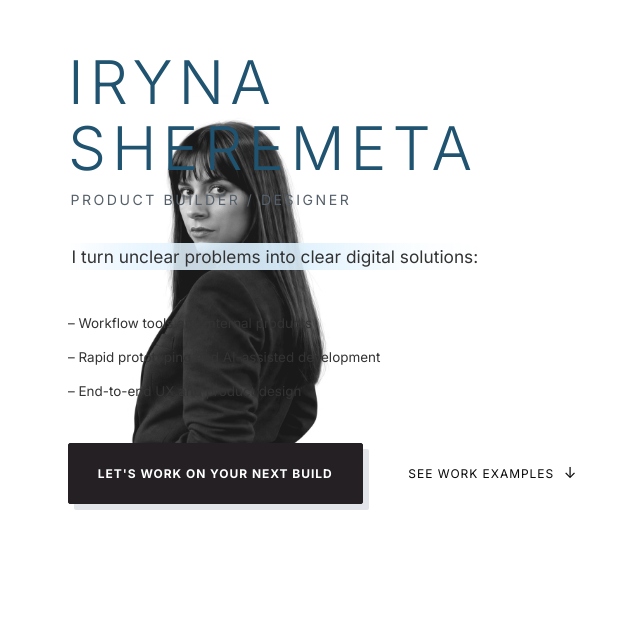
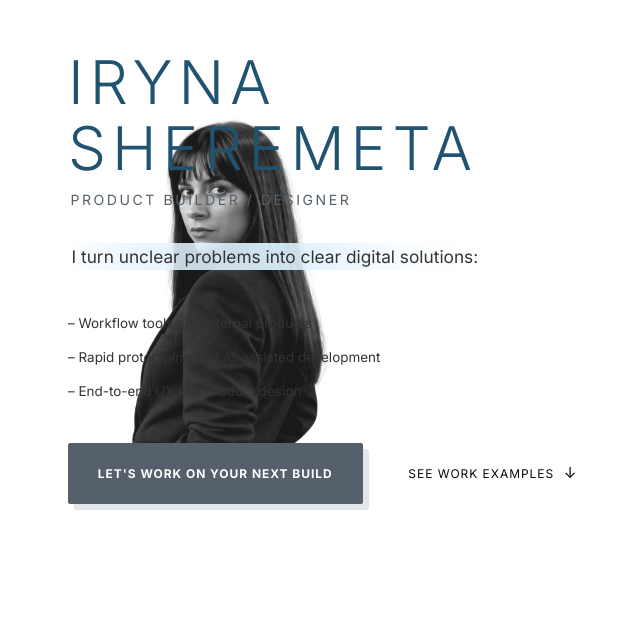
Before and after one commit to Irene2828/porfoliojuly, a Next.js app: page / in a window 1280 px wide. Shown: the part 162-800 px from the top of the page, without its empty margins (21-661 px from the left). Built offline with nearby package versions, Linux system fonts and the light colour scheme; no server answers; the database is empty; a web font is replaced by a local one.

Commit message:
Design: soften primary button background to mid slate charcoal grey (#55606a)

```diff
--- a/src/app/index.css
+++ b/src/app/index.css
@@ -113,9 +113,9 @@ h1, h2, h3, h4, h5, h6 {
 }
 
 .btn-primary {
-  background: #242024; /* brand charcoal grey */
+  background: #55606a; /* brand mid charcoal grey */
   color: #ffffff;
-  border: 1px solid #242024;
+  border: 1px solid #55606a;
   box-shadow: 6px 6px 0px #e2e6ea; /* soft grey shadow */
   padding-top: calc(1.1rem - 1px);
   padding-bottom: calc(1.1rem - 1px);
```
